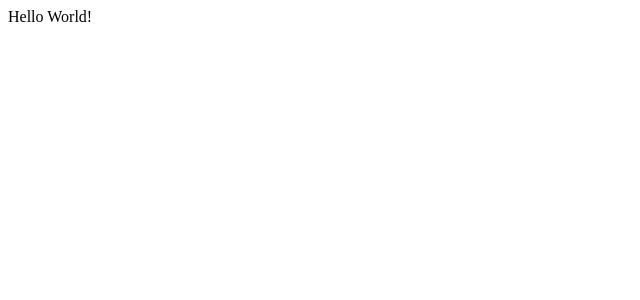
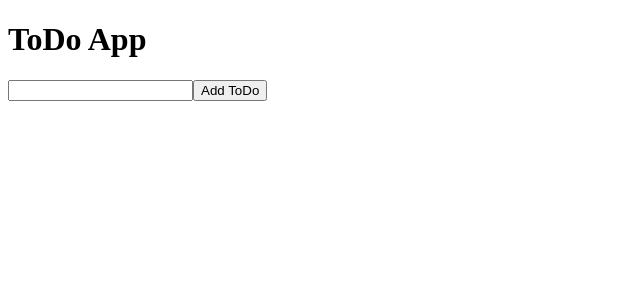
Before and after one commit to SecHack365-newt239-works/todo-demo, a React (Vite) app: page / in a window 1280 px wide. Shown: the top 300 px of the page, without its empty margins (0-640 px from the left). Built offline with nearby package versions, Linux system fonts and the light colour scheme.

Commit message:
feat: add minimum todo feature with useState

```diff
--- a/src/routes/index.tsx
+++ b/src/routes/index.tsx
@@ -1,5 +1,40 @@
+import { useState } from "react";
+
 import { createFileRoute } from "@tanstack/react-router";
 
 export const Route = createFileRoute("/")({
-  component: () => <div>Hello World!</div>,
+  component: () => {
+    const [todos, setTodos] = useState<string[]>([]);
+    const [input, setInput] = useState<string>("");
+
+    const addTodo = () => {
+      if (!input.trim()) return;
+      setTodos([...todos, input]);
+      setInput("");
+    };
+
+    const removeTodo = (index: number) => {
+      setTodos(todos.filter((_, i) => i !== index));
+    };
+
+    return (
+      <div>
+        <h1>ToDo App</h1>
+        <input
+          onChange={(e) => setInput(e.target.value)}
+          type="text"
+          value={input}
+        />
+        <button onClick={addTodo}>Add ToDo</button>
+        <ul>
+          {todos.map((todo, index) => (
+            <li key={index}>
+              {todo}
+              <button onClick={() => removeTodo(index)}>Delete</button>
+            </li>
+          ))}
+        </ul>
+      </div>
+    );
+  },
 });
```
